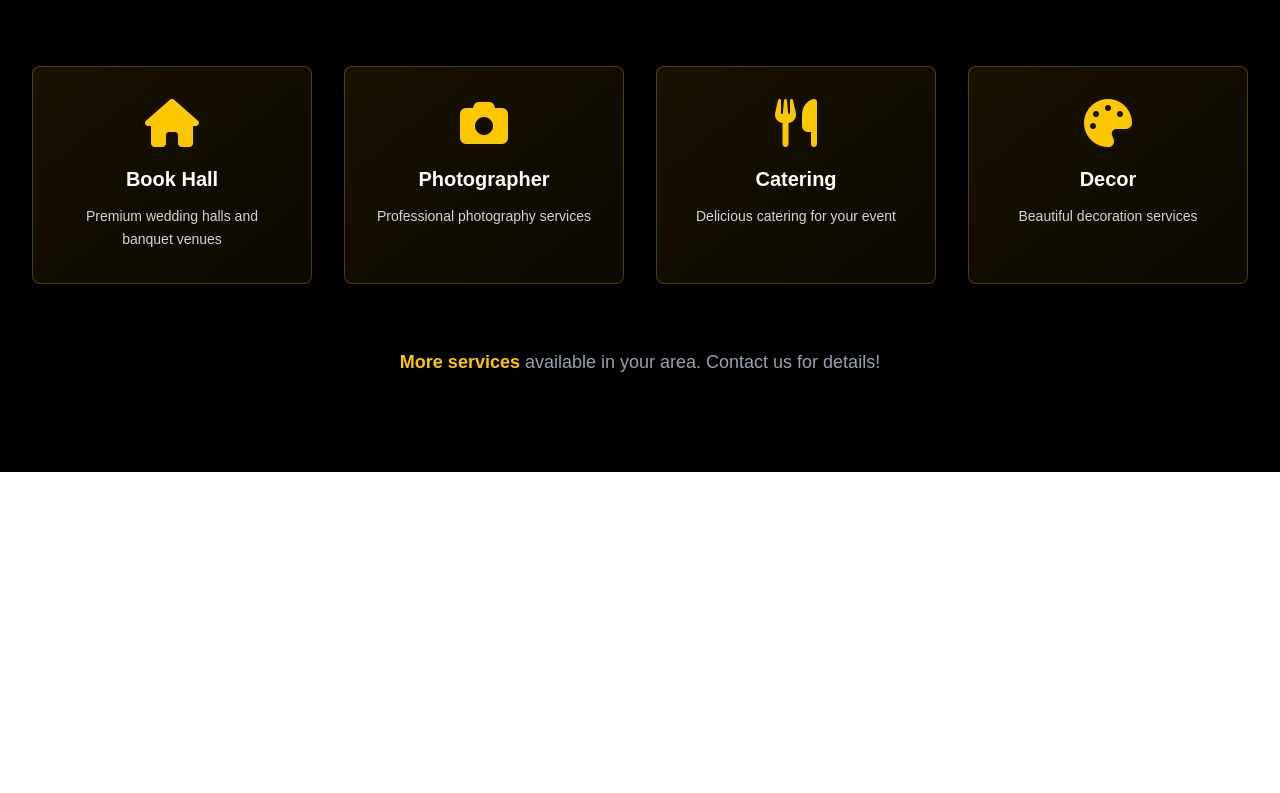
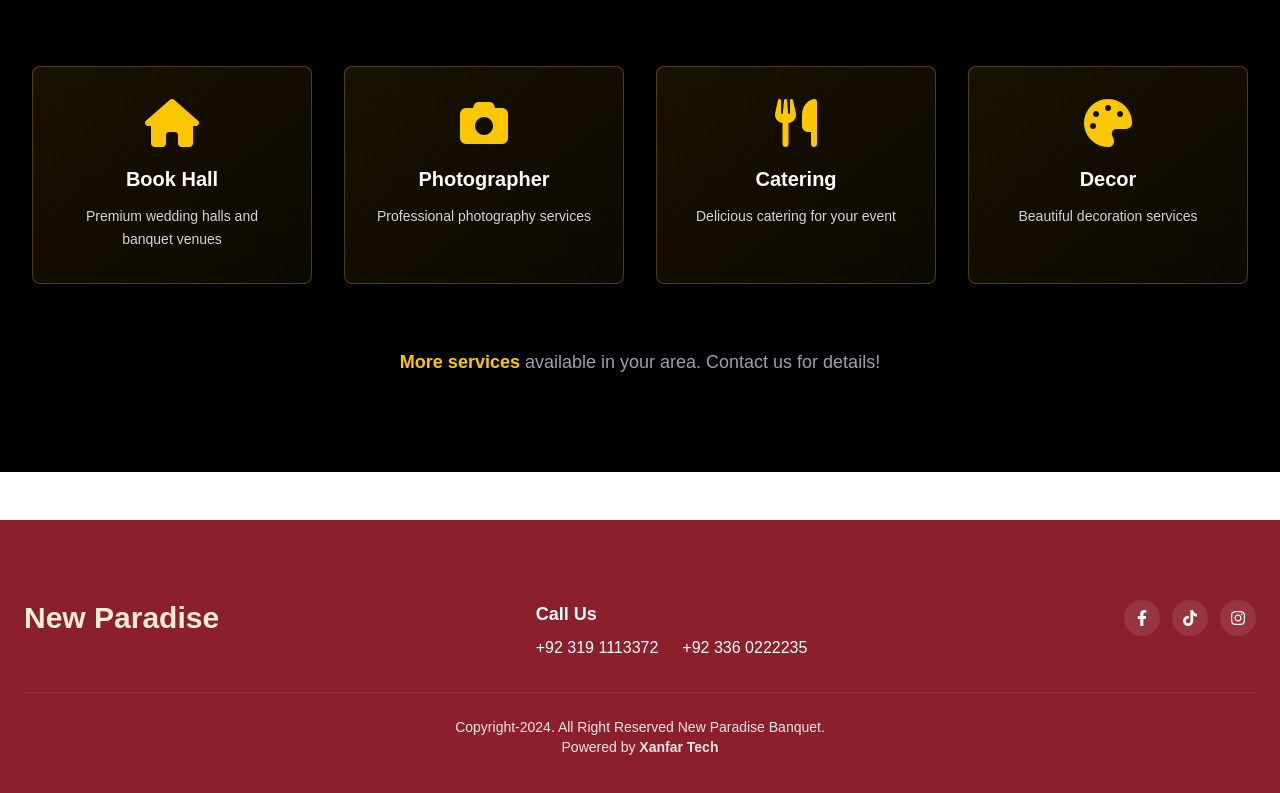
Before and after one commit to farhannawazofficial/new-paradise-banquet, a Next.js app: page / in a window 1280 px wide. Shown: the part 2600-3393 px from the top of the page. Before the commit the page ends 3072 px from the top, so only its background shows below. Built offline with nearby package versions, Linux system fonts and the light colour scheme.

Commit message:
new seaction added

```diff
--- a/app/layout.tsx
+++ b/app/layout.tsx
@@ -3,6 +3,7 @@ import { Geist, Geist_Mono } from "next/font/google";
 import "./globals.css";
 import Navbar from "@/components/Navbar";
 import StickyWhatsApp from "@/components/StickyWhatsApp";
+import Footer from "@/components/Footer";
 
 const geistSans = Geist({
   variable: "--font-geist-sans",
@@ -38,6 +39,7 @@ export default function RootLayout({
         <Navbar />
         <StickyWhatsApp />
         {children}
+        <Footer />
       </body>
     </html>
   );
--- /dev/null
+++ b/components/Footer.tsx
@@ -0,0 +1,49 @@
+'use client';
+
+import Link from 'next/link';
+
+export default function Footer() {
+  return (
+    <footer className="bg-[#8b1f2b] text-white mt-12">
+      {/* Decorative top edge */}
+      <div className="w-full overflow-hidden leading-[0]">
+        <svg viewBox="0 0 1200 40" preserveAspectRatio="none" className="w-full h-6 text-white/10" xmlns="http://www.w3.org/2000/svg">
+          <rect x="0" y="0" width="1200" height="40" fill="#8b1f2b" />
+        </svg>
+      </div>
+
+      <div className="max-w-7xl mx-auto px-6 py-10 md:py-14">
+        <div className="flex flex-col md:flex-row items-center md:items-start justify-between gap-6">
+          <div className="flex items-center gap-3">
+            <div className="text-3xl font-bold" style={{ color: '#ffedd5' }}>New Paradise</div>
+          </div>
+
+          <div className="text-center md:text-left">
+            <p className="font-semibold text-lg">Call Us</p>
+            <div className="flex flex-col md:flex-row md:items-center gap-2 md:gap-6 mt-2">
+              <a href="tel:+923191113372" className="hover:underline">+92 319 1113372</a>
+              <a href="tel:+923360222235" className="hover:underline">+92 336 0222235</a>
+            </div>
+          </div>
+
+          <div className="flex items-center gap-3">
+            <Link href="#" aria-label="Facebook" className="w-9 h-9 rounded-full bg-white/10 flex items-center justify-center hover:bg-white/20 transition">
+              <i className="fab fa-facebook-f"></i>
+            </Link>
+            <Link href="#" aria-label="TikTok" className="w-9 h-9 rounded-full bg-white/10 flex items-center justify-center hover:bg-white/20 transition">
+              <i className="fab fa-tiktok"></i>
+            </Link>
+            <Link href="#" aria-label="Instagram" className="w-9 h-9 rounded-full bg-white/10 flex items-center justify-center hover:bg-white/20 transition">
+              <i className="fab fa-instagram"></i>
+            </Link>
+          </div>
+        </div>
+
+        <div className="mt-8 border-t border-white/10 pt-6 text-sm text-center text-white/90">
+          <div>Copyright-2024. All Right Reserved New Paradise Banquet.</div>
+          <div>Powered by <span className="font-semibold">Xanfar Tech</span></div>
+        </div>
+      </div>
+    </footer>
+  );
+}
```
